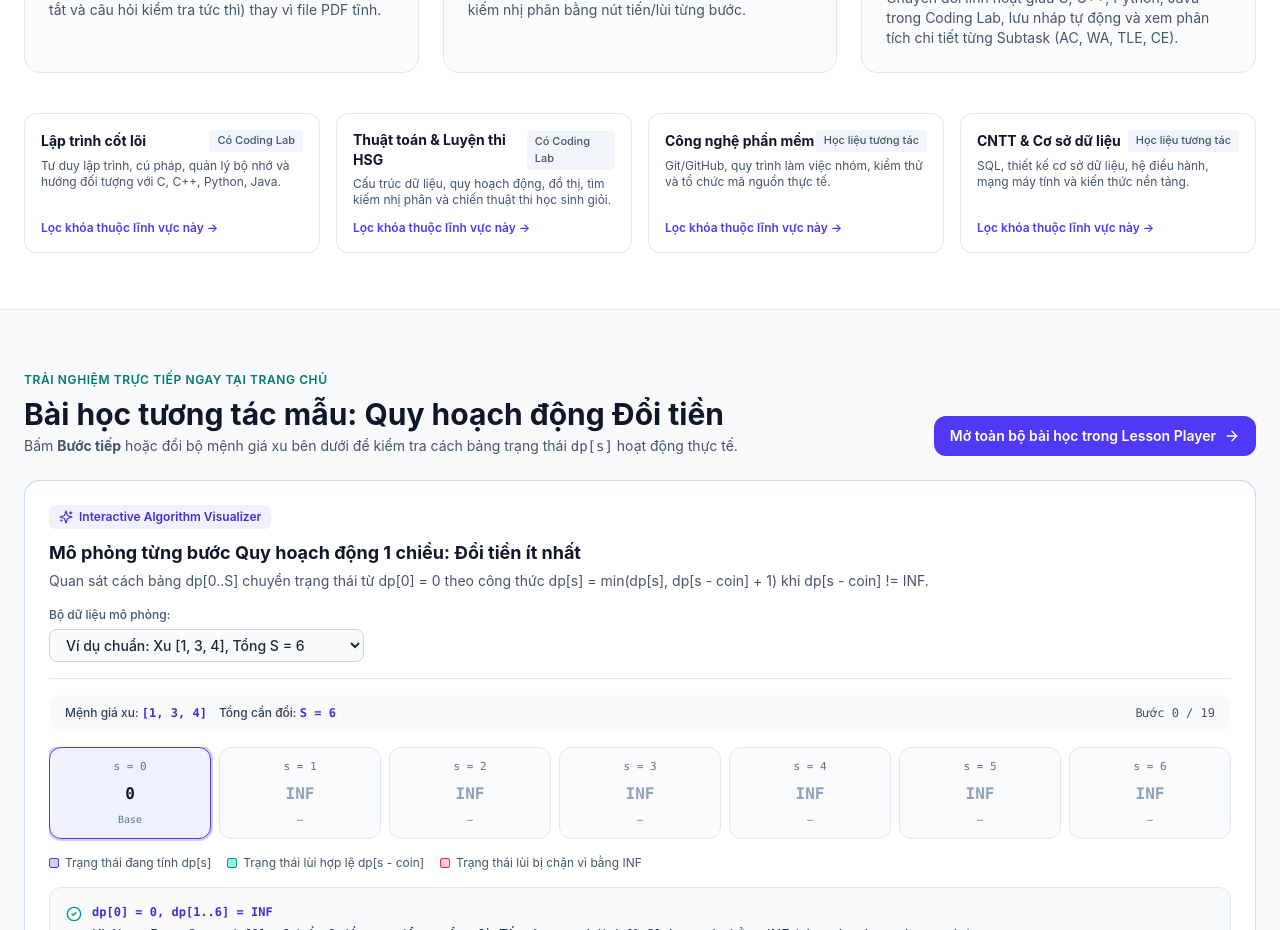
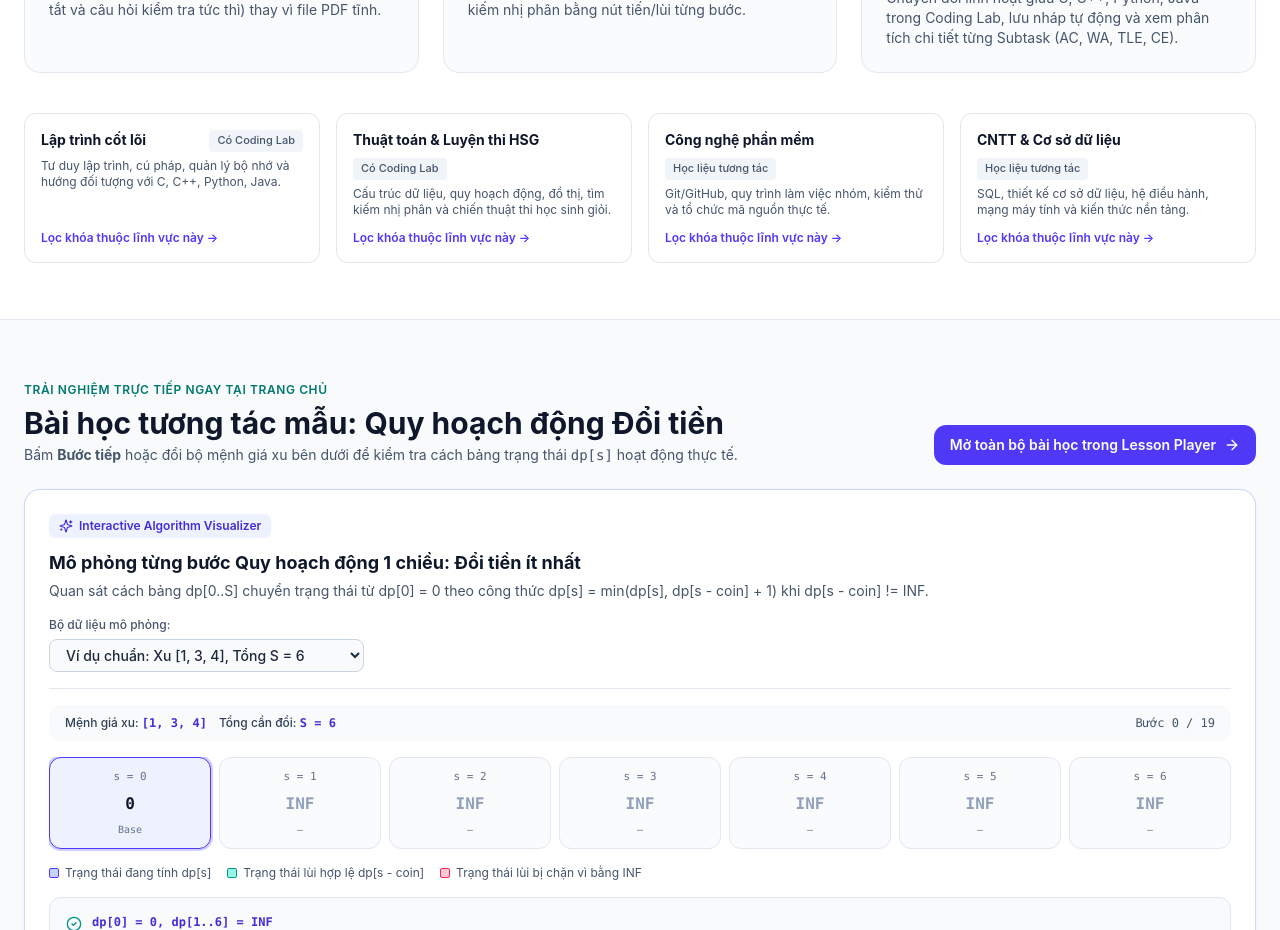
Before and after one commit to tbao4151/web_lap_trinh, a Next.js app: page / in a window 1280 px wide. Shown: the part 1600-2530 px from the top of the page. Built offline with nearby package versions, Linux system fonts and the light colour scheme.

Commit message:
fix(ui): prevent domain card header overflow and expose CTA focus (#39)

```diff
--- a/src/app/page.tsx
+++ b/src/app/page.tsx
@@ -332,8 +332,8 @@ export default function HomePage() {
                   className="flex flex-col justify-between rounded-xl border border-slate-200 bg-white p-4 hover:border-indigo-400 focus-visible:outline-2 focus-visible:outline-offset-2 focus-visible:outline-indigo-600 dark:border-slate-800 dark:bg-slate-900 dark:focus-visible:outline-indigo-400"
                 >
                   <div>
-                    <div className="flex items-center justify-between">
-                      <span className="text-sm font-bold text-slate-900 dark:text-white">
+                    <div className="flex flex-wrap items-start justify-between gap-2">
+                      <span className="min-w-0 text-sm font-bold text-slate-900 dark:text-white">
                         {domain.name}
                       </span>
                       <span className="rounded bg-slate-100 px-2 py-0.5 text-[11px] font-medium text-slate-600 dark:bg-slate-800 dark:text-slate-300">
@@ -369,7 +369,7 @@ export default function HomePage() {
             </div>
             <Link
               href={ROUTES.lessonPlayer('dp-tu-duy-den-nang-cao', 'dp-1d-doi-tien')}
-              className="inline-flex items-center gap-2 rounded-xl bg-indigo-600 px-4 py-2.5 text-xs font-semibold text-white hover:bg-indigo-700 sm:text-sm"
+              className="inline-flex items-center gap-2 rounded-xl bg-indigo-600 px-4 py-2.5 text-xs font-semibold text-white hover:bg-indigo-700 focus-visible:outline-2 focus-visible:outline-offset-2 focus-visible:outline-indigo-600 sm:text-sm"
             >
               <span>Mở toàn bộ bài học trong Lesson Player</span>
               <ArrowRight className="h-4 w-4" aria-hidden="true" />
@@ -396,7 +396,7 @@ export default function HomePage() {
               </div>
               <Link
                 href={ROUTES.courses}
-                className="inline-flex items-center gap-1.5 rounded-xl border border-slate-300 bg-white px-4 py-2.5 text-sm font-semibold text-slate-700 hover:bg-slate-50 dark:border-slate-700 dark:bg-slate-800 dark:text-slate-200"
+                className="inline-flex items-center gap-1.5 rounded-xl border border-slate-300 bg-white px-4 py-2.5 text-sm font-semibold text-slate-700 hover:bg-slate-50 focus-visible:outline-2 focus-visible:outline-offset-2 focus-visible:outline-indigo-600 dark:border-slate-700 dark:bg-slate-800 dark:text-slate-200 dark:focus-visible:outline-indigo-400"
               >
                 <span>Xem tất cả {state.courses.length} khóa học</span>
                 <ArrowRight className="h-4 w-4" aria-hidden="true" />
```
